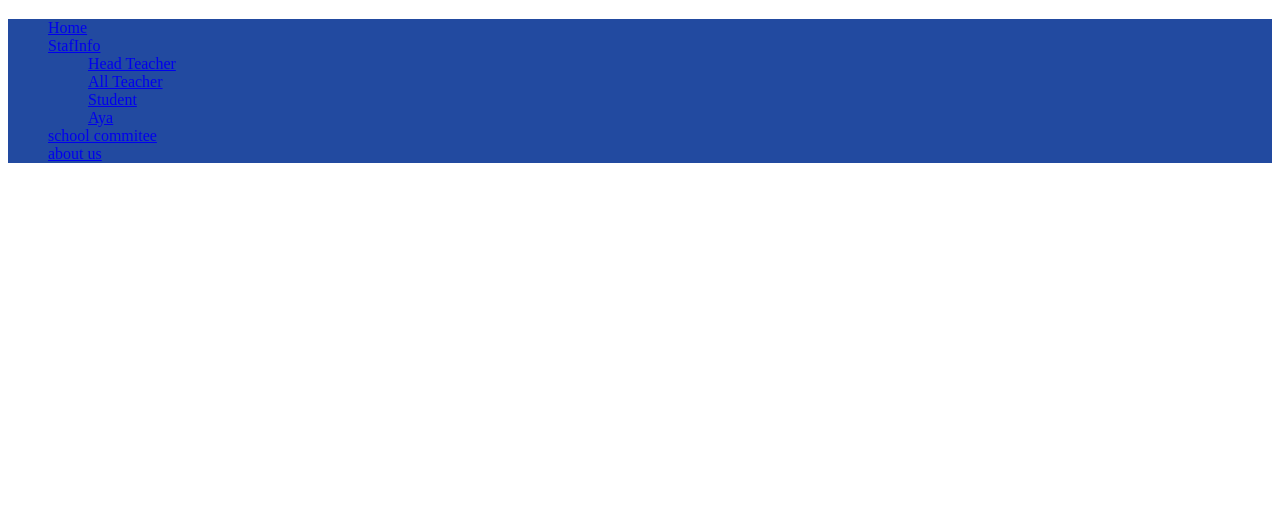
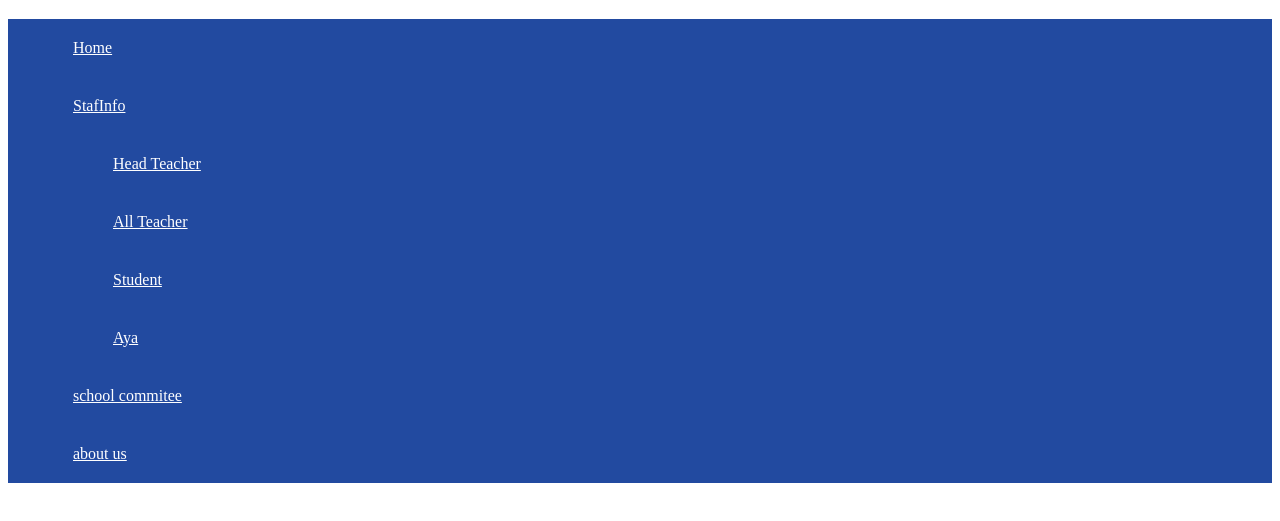
Before and after one commit to me2sumanislam/SCHOOL-WEB-APP, a plain HTML site: page index.html in a window 1280 px wide. Shown: the part 61-582 px from the top of the page. Drawn offline with Linux system fonts and the light colour scheme.

Commit message:
add my update css

```diff
--- a/style.css
+++ b/style.css
@@ -14,3 +14,14 @@
    list-style:none;
    background-color: #224aa0;
  }
+
+ ul li{
+   display: inline;
+   position: relative;
+ }
+
+ ul li a{
+   display: block;
+   padding: 20px 25px;
+   color: #fff;
+ }
```
